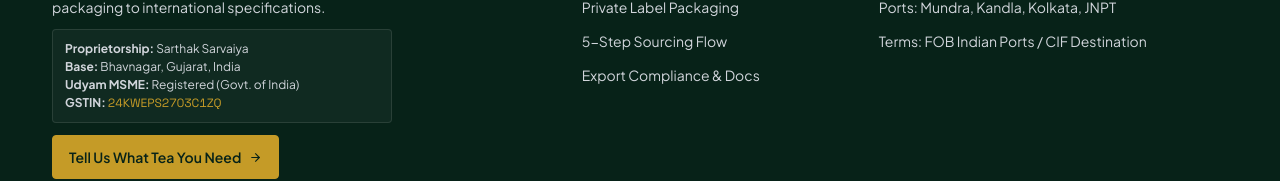
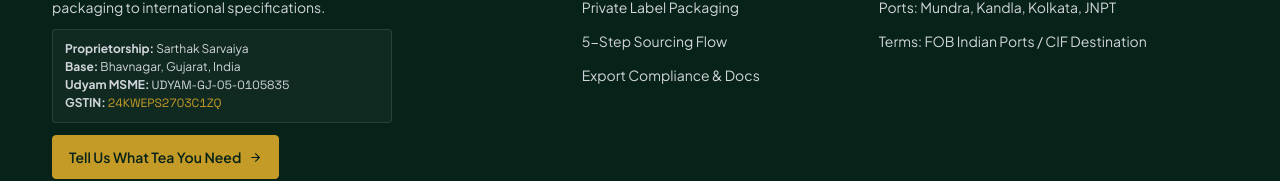
Before and after one commit to sarthaksarvaiya/shivom-global-website, a React (Vite) app: page / in a window 1280 px wide. Shown: the part 8474-8655 px from the top of the page. Built offline with nearby package versions, Linux system fonts and the light colour scheme.

Commit message:
fix(compliance): display verified Udyam MSME number in footer statutory disclosure

```diff
--- a/src/components/layout/SiteFooter.tsx
+++ b/src/components/layout/SiteFooter.tsx
@@ -51,7 +51,7 @@ export const SiteFooter: React.FC = () => {
             }}>
               <div><strong>Proprietorship:</strong> Sarthak Sarvaiya</div>
               <div><strong>Base:</strong> Bhavnagar, Gujarat, India</div>
-              <div><strong>Udyam MSME:</strong> Registered (Govt. of India)</div>
+              <div><strong>Udyam MSME:</strong> <span className="font-spec">UDYAM-GJ-05-0105835</span></div>
               <div><strong>GSTIN:</strong> <span className="font-spec" style={{ color: 'var(--color-accent-gold)' }}>24KWEPS2703C1ZQ</span></div>
             </div>
 
--- a/src/constants/contact.ts
+++ b/src/constants/contact.ts
@@ -8,6 +8,7 @@ export const CONTACT_INFO = {
   proprietor: 'Sarthak Sarvaiya',
   entityType: 'Sole Proprietorship (Registered Indian Enterprise, Udyam MSME)',
   gstin: '24KWEPS2703C1ZQ',
+  udyamNumber: 'UDYAM-GJ-05-0105835',
   udyamStatus: 'Registered (Govt. of India MSME)',
   phone: {
     display: '+91 97370 30437',
```
